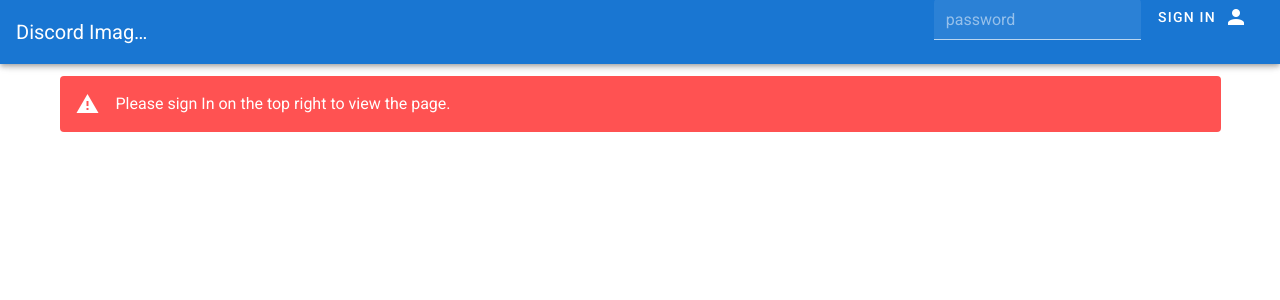
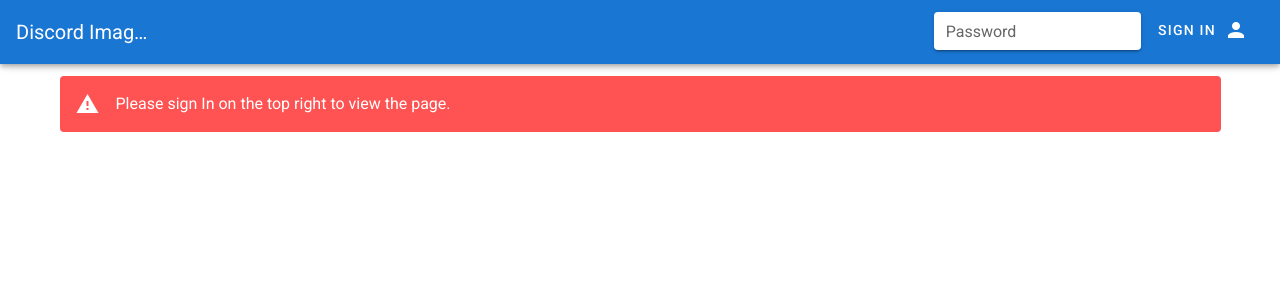
Before and after one commit to discord-images/web, a Vue app: page / in a window 1280 px wide. Shown: the top 300 px of the page. Built offline with nearby package versions, Linux system fonts and the light colour scheme; no server answers; what vue-tinybox would draw is missing.

Commit message:
:lipstick: fix auth and beautify website a bit

```diff
--- a/src/components/Header.vue
+++ b/src/components/Header.vue
@@ -8,15 +8,16 @@
         <v-icon>mdi-logout</v-icon>
       </v-btn>
     </div>
-    <div v-else class="d-flex">
+    <div v-else class="d-inline-flex mt-6">
       <v-text-field
-        filled
         dense
-        placeholder="password"
+        solo
+        light
+        label="Password"
         v-model="password"
         type="password"
       ></v-text-field>
-      <v-btn text depressed @click="signIn()">
+      <v-btn text @click="signIn()">
         <span class="mr-2">Sign In</span>
         <v-icon>mdi-account</v-icon>
       </v-btn>
@@ -41,8 +42,7 @@ export default {
       logout();
     },
     signIn() {
-      login("test@example.com", "test123qwe");
-      // login("test@example.com", this.password);
+      login("user@example.com", this.password);
     }
   },
 
--- a/src/components/Home.vue
+++ b/src/components/Home.vue
@@ -14,6 +14,10 @@
           <v-card-title>
             {{ imageName(img.url) }}
           </v-card-title>
+
+          <v-card-subtitle>
+            {{ img.caption }}
+          </v-card-subtitle>
 
           <v-card-text>
             <v-chip-group>
```
